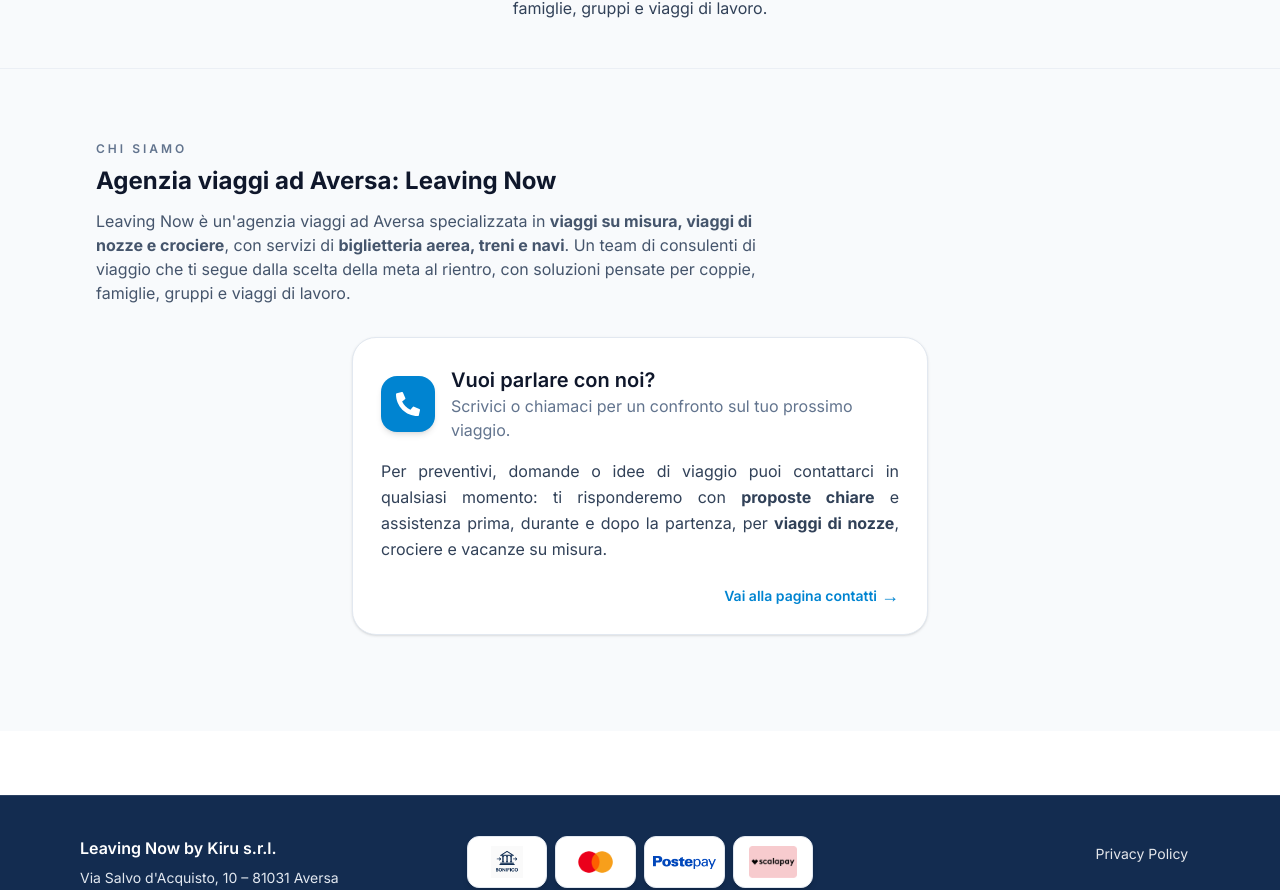
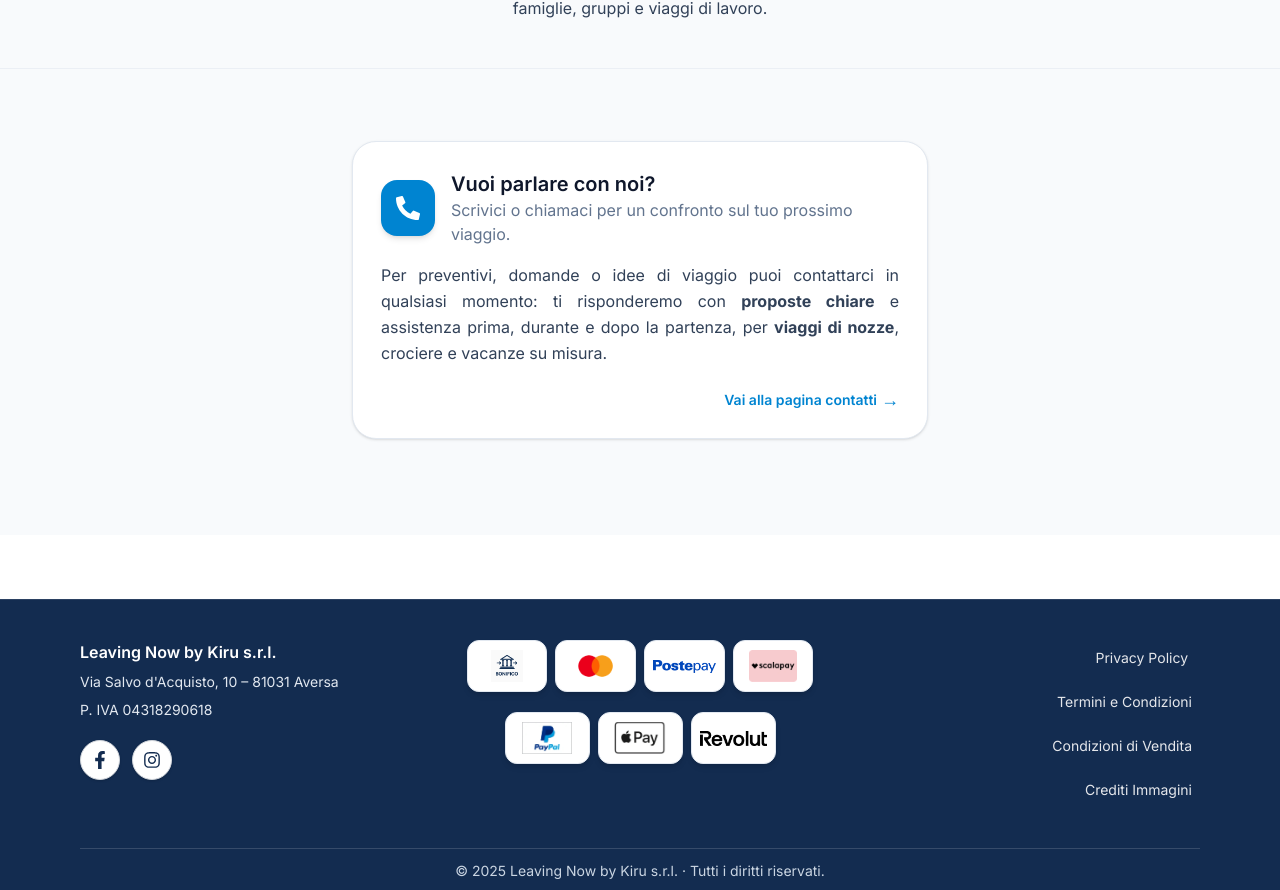
Before and after one commit to schiavonelu/leavingnow-site, a React (Vite) app: page / in a window 1280 px wide. Shown: the part 5796-6686 px from the top of the page. Built offline with nearby package versions, Linux system fonts and the light colour scheme.

Commit message:
Update AgencyIntroStrip.jsx

```diff
--- a/src/sections/shared/AgencyIntroStrip.jsx
+++ b/src/sections/shared/AgencyIntroStrip.jsx
@@ -18,28 +18,6 @@ const AgencyIntroStrip = ({ showHeading = true }) => {
           isVisible ? "opacity-100 translate-y-0" : "opacity-0 translate-y-4",
         ].join(" ")}
       >
-        {/* HEADER TESTUALE – SOLO CHI SIAMO + DESCRIZIONE */}
-        {showHeading && (
-          <div className="mb-8 text-center md:text-left">
-            <p className="text-[11px] md:text-xs font-semibold tracking-[0.25em] uppercase text-slate-500 mb-2">
-              Chi siamo
-            </p>
-            <h2
-              id="agency-intro-heading"
-              className="text-xl md:text-2xl font-bold text-slate-900"
-            >
-              Agenzia viaggi ad Aversa: Leaving Now
-            </h2>
-            <p className="mt-3 text-sm md:text-base text-slate-600 max-w-2xl">
-              Leaving Now è un&apos;agenzia viaggi ad Aversa specializzata in{" "}
-              <strong>viaggi su misura, viaggi di nozze e crociere</strong>, con
-              servizi di <strong>biglietteria aerea, treni e navi</strong>. Un
-              team di consulenti di viaggio che ti segue dalla scelta della meta
-              al rientro, con soluzioni pensate per coppie, famiglie, gruppi e
-              viaggi di lavoro.
-            </p>
-          </div>
-        )}
 
         {/* UNA SOLA CARD: CONTATTI / PARLARE CON NOI */}
         <div className="max-w-xl mx-auto">
```
